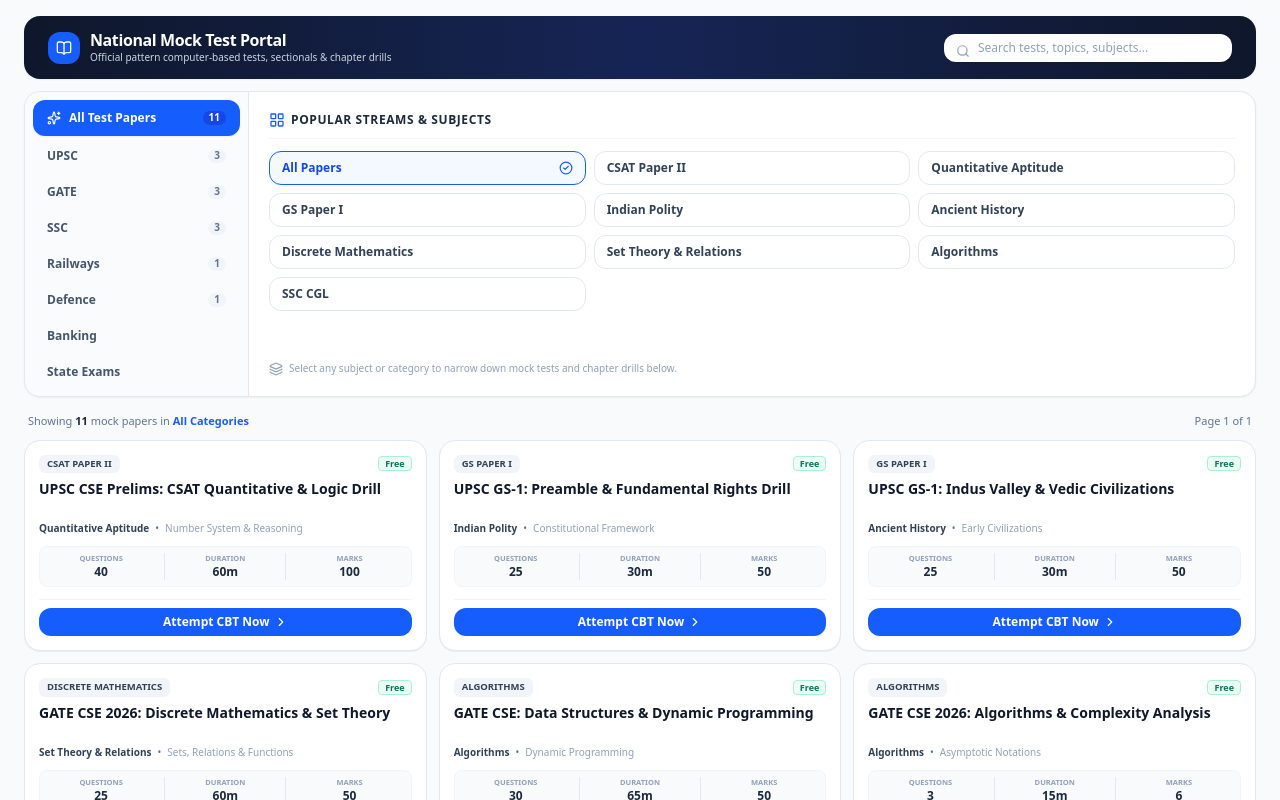
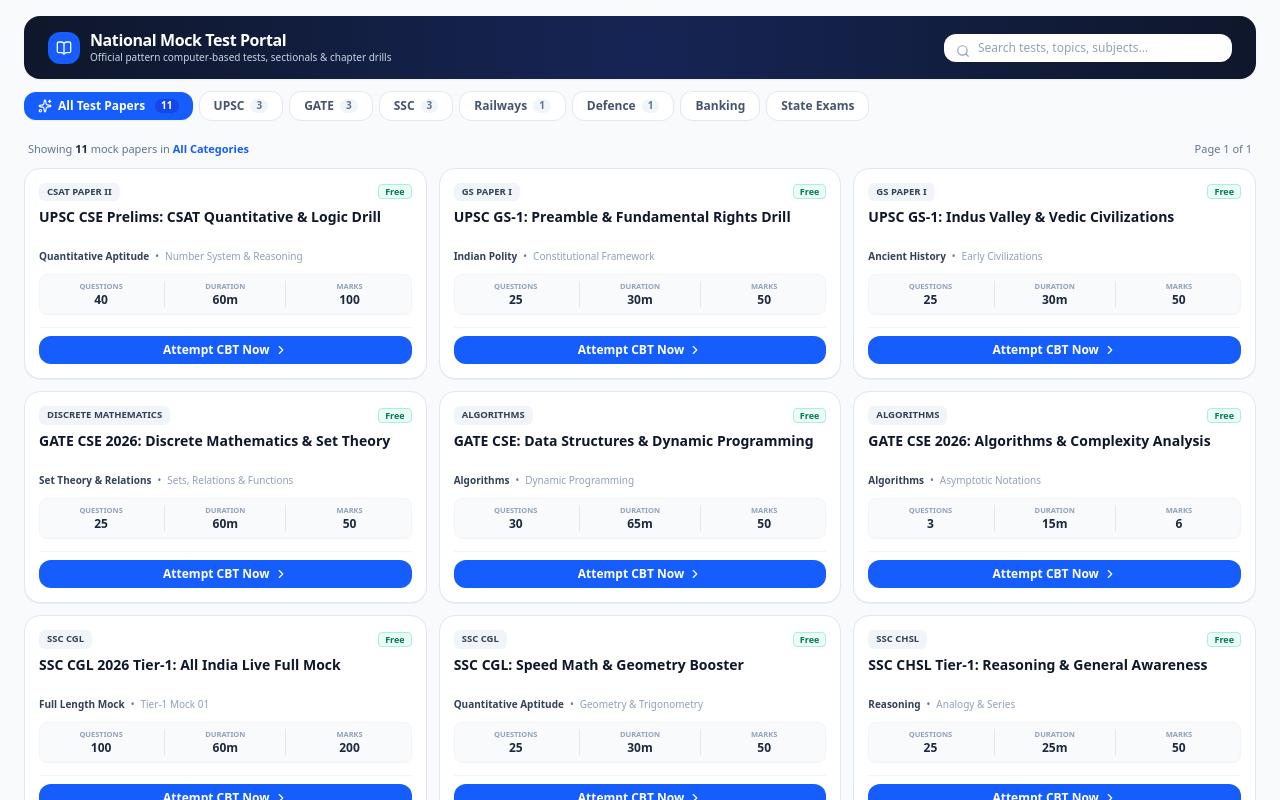
Before and after one commit to itsp-technology/test-portal, a Next.js app: page / in a window 1280 px wide. Shown: the top 800 px of the page. Built offline with nearby package versions, Linux system fonts and the light colour scheme.

Commit message:
without error fix update

```diff
--- a/src/app/page.tsx
+++ b/src/app/page.tsx
@@ -1,43 +1,114 @@
 "use client";
 
 import React, { useState, useEffect } from "react";
+import dynamic from "next/dynamic";
 import confetti from "canvas-confetti";
 import { ExamItem, ExamResult, Question } from "@/types/exam";
 import { AVAILABLE_TESTS } from "@/data/exams";
 import { parseMarkdownQuestions } from "@/utils/markdownParser";
-import { HomePage } from "@/components/HomePage";
 import { CBTExamEngine } from "@/components/CBTExamEngine";
 import { Scorecard } from "@/components/Scorecard";
 import { ErrorScreen } from "@/components/ErrorScreen";
 import { Loader2 } from "lucide-react";
 
+const HomePage = dynamic(
+  () => import("@/components/HomePage").then((mod) => mod.HomePage),
+  {
+    ssr: false,
+    loading: () => <div className="min-h-screen bg-[#f8fafc]" />,
+  }
+);
+
 export default function App() {
-  const [activeScreen, setActiveScreen] = useState<"home" | "cbt" | "result">("home");
-  const [selectedExam, setSelectedExam] = useState<ExamItem | null>(null);
-  const [questions, setQuestions] = useState<Question[]>([]);
-  const [loading, setLoading] = useState<boolean>(false);
+  const [selectedExam, setSelectedExam] = useState<ExamItem | null>(() => {
+    if (typeof window !== "undefined") {
+      const savedId = localStorage.getItem("cbt_active_exam_id");
+      return savedId ? AVAILABLE_TESTS.find((e) => e.id === savedId) || null : null;
+    }
+    return null;
+  });
+
+  const [questions, setQuestions] = useState<Question[]>(() => {
+    if (typeof window !== "undefined") {
+      const savedId = localStorage.getItem("cbt_active_exam_id");
+      if (savedId) {
+        const cached = localStorage.getItem(`cbt_cached_q_${savedId}`);
+        if (cached) {
+          try {
+            return JSON.parse(cached);
+          } catch {
+            return [];
+          }
+        }
+      }
+    }
+    return [];
+  });
+
+  const [activeScreen, setActiveScreen] = useState<"home" | "cbt" | "result">(() => {
+    if (typeof window !== "undefined") {
+      const savedId = localStorage.getItem("cbt_active_exam_id");
+      const cached = savedId ? localStorage.getItem(`cbt_cached_q_${savedId}`) : null;
+      if (savedId && cached) return "cbt";
+    }
+    return "home";
+  });
+
+  // Derived initial loading state: only true if active exam exists without cached questions
+  const [loading, setLoading] = useState<boolean>(() => {
+    if (typeof window !== "undefined") {
+      const savedId = localStorage.getItem("cbt_active_exam_id");
+      const cached = savedId ? localStorage.getItem(`cbt_cached_q_${savedId}`) : null;
+      return Boolean(savedId && !cached);
+    }
+    return false;
+  });
+
   const [errorMessage, setErrorMessage] = useState<string | null>(null);
   const [userAnswers, setUserAnswers] = useState<Record<number, string[]>>({});
 
-  // Restore session if user refreshed the browser
+  // Fetch questions if exam ID was restored on refresh but questions weren't cached yet
   useEffect(() => {
-    if (typeof window === "undefined") return;
+    if (!selectedExam || questions.length > 0) return;
 
-    const savedExamId = localStorage.getItem("cbt_active_exam_id");
-    if (!savedExamId) return;
+    let isMounted = true;
 
-    const matched = AVAILABLE_TESTS.find((e) => e.id === savedExamId);
-    if (matched) {
-      loadExamPaper(matched);
-    }
-  }, []);
+    const fetchPaper = async () => {
+      try {
+        const res = await fetch(`/tests/${selectedExam.id}.md`);
+        if (!res.ok) throw new Error("Could not reload test questions.");
+        const text = await res.text();
+        const parsed = parseMarkdownQuestions(text);
+
+        if (isMounted && parsed.length > 0) {
+          localStorage.setItem(`cbt_cached_q_${selectedExam.id}`, JSON.stringify(parsed));
+          setQuestions(parsed);
+          setActiveScreen("cbt");
+        }
+      } catch (err: unknown) {
+        if (isMounted) {
+          const msg = err instanceof Error ? err.message : "Error restoring exam session.";
+          setErrorMessage(msg);
+        }
+      } finally {
+        if (isMounted) {
+          setLoading(false);
+        }
+      }
+    };
+
+    fetchPaper();
+
+    return () => {
+      isMounted = false;
+    };
+  }, [selectedExam, questions.length]);
 
   const loadExamPaper = async (exam: ExamItem) => {
     setSelectedExam(exam);
     setLoading(true);
     setErrorMessage(null);
 
-    // Save active exam ID in storage for reload protection
     localStorage.setItem("cbt_active_exam_id", exam.id);
 
     try {
@@ -59,6 +130,7 @@
         throw new Error("This question paper is empty or improperly structured.");
       }
 
+      localStorage.setItem(`cbt_cached_q_${exam.id}`, JSON.stringify(parsed));
       setQuestions(parsed);
       setActiveScreen("cbt");
     } catch (err: unknown) {
@@ -74,6 +146,15 @@
   };
 
   const handleBackToHome = () => {
+    if (selectedExam) {
+      localStorage.removeItem(`cbt_cached_q_${selectedExam.id}`);
+      localStorage.removeItem(`cbt_exam_state_${selectedExam.id}_index`);
+      localStorage.removeItem(`cbt_exam_state_${selectedExam.id}_answers`);
+      localStorage.removeItem(`cbt_exam_state_${selectedExam.id}_nat`);
+      localStorage.removeItem(`cbt_exam_state_${selectedExam.id}_review`);
+      localStorage.removeItem(`cbt_exam_state_${selectedExam.id}_visited`);
+      localStorage.removeItem(`cbt_exam_state_${selectedExam.id}_time`);
+    }
     localStorage.removeItem("cbt_active_exam_id");
     setSelectedExam(null);
     setErrorMessage(null);
@@ -85,6 +166,9 @@
     selectedAnswers: Record<number, string[]>;
     natInputs: Record<number, string>;
   }) => {
+    if (selectedExam) {
+      localStorage.removeItem(`cbt_cached_q_${selectedExam.id}`);
+    }
     localStorage.removeItem("cbt_active_exam_id");
     setUserAnswers(data.selectedAnswers);
     setActiveScreen("result");
@@ -153,11 +237,7 @@
     );
   }
 
-  if (activeScreen === "home") {
-    return <HomePage onSelectExam={loadExamPaper} />;
-  }
-
-  if (activeScreen === "cbt" && selectedExam) {
+  if (activeScreen === "cbt" && selectedExam && questions.length > 0) {
     return (
       <CBTExamEngine
         exam={selectedExam}
@@ -183,5 +263,5 @@
     );
   }
 
-  return null;
+  return <HomePage onSelectExam={loadExamPaper} />;
 }
--- a/src/components/HomePage.tsx
+++ b/src/components/HomePage.tsx
@@ -11,7 +11,7 @@
   LayoutGrid,
   CheckCircle2,
   Sparkles,
-  Layers,
+  X,
 } from "lucide-react";
 
 interface HomePageProps {
@@ -21,29 +21,45 @@
 const ITEMS_PER_PAGE = 12;
 
 export const HomePage: React.FC<HomePageProps> = ({ onSelectExam }) => {
-  // Default to "All" so students can see all papers right away
-  const [selectedCategory, setSelectedCategory] = useState<string>("All");
-  const [selectedSubCategory, setSelectedSubCategory] = useState<string>("All");
+  // Safe initial state evaluation in client component without cascading renders in useEffect
+  const [selectedCategory, setSelectedCategory] = useState<string>(() => {
+    if (typeof window !== "undefined") {
+      return sessionStorage.getItem("portal_selected_cat") || "All";
+    }
+    return "All";
+  });
+
+  const [selectedSubCategory, setSelectedSubCategory] = useState<string>(() => {
+    if (typeof window !== "undefined") {
+      return sessionStorage.getItem("portal_selected_subcat") || "All";
+    }
+    return "All";
+  });
+
   const [searchQuery, setSearchQuery] = useState<string>("");
   const [currentPage, setCurrentPage] = useState<number>(1);
 
+  const handleCategorySelect = (cat: string) => {
+    setSelectedCategory(cat);
+    setSelectedSubCategory("All");
+    setCurrentPage(1);
+    if (typeof window !== "undefined") {
+      sessionStorage.setItem("portal_selected_cat", cat);
+      sessionStorage.setItem("portal_selected_subcat", "All");
+    }
+  };
+
+  const handleSubCategorySelect = (sub: string) => {
+    setSelectedSubCategory(sub);
+    setCurrentPage(1);
+    if (typeof window !== "undefined") {
+      sessionStorage.setItem("portal_selected_subcat", sub);
+    }
+  };
+
   const examCategories = Object.keys(CATEGORY_TAXONOMY);
+  const currentSubCategories = CATEGORY_TAXONOMY[selectedCategory] || [];
 
-  // Derive subcategory pills based on chosen exam
-  const currentSubCategories = useMemo(() => {
-    if (selectedCategory === "All") {
-      // Gather all subjects across all exams for quick filtering
-      const uniqueSubs = new Set<string>();
-      AVAILABLE_TESTS.forEach((t) => {
-        if (t.subCategory) uniqueSubs.add(t.subCategory);
-        if (t.subject) uniqueSubs.add(t.subject);
-      });
-      return Array.from(uniqueSubs).slice(0, 9);
-    }
-    return CATEGORY_TAXONOMY[selectedCategory] || [];
-  }, [selectedCategory]);
-
-  // Main filter
   const filteredTests = useMemo(() => {
     return AVAILABLE_TESTS.filter((test) => {
       const matchCategory =
@@ -72,14 +88,10 @@
     return filteredTests.slice(startIndex, startIndex + ITEMS_PER_PAGE);
   }, [filteredTests, currentPage]);
 
-  const handleCategorySelect = (cat: string) => {
-    setSelectedCategory(cat);
-    setSelectedSubCategory("All");
-    setCurrentPage(1);
-  };
+  const isSubjectBoxVisible = selectedCategory !== "All" && currentSubCategories.length > 0;
 
   return (
-    <div className="min-h-screen bg-[#f8fafc] text-slate-800">
+    <div className="min-h-screen bg-[#f8fafc] text-slate-800" suppressHydrationWarning>
       <main className="max-w-7xl mx-auto px-3 sm:px-6 py-4">
         {/* Top Header Bar */}
         <div className="bg-gradient-to-r from-slate-900 via-blue-950 to-slate-900 text-white rounded-2xl px-4 py-3 sm:px-6 sm:py-3.5 shadow-xs mb-3 flex flex-col sm:flex-row sm:items-center justify-between gap-2.5">
@@ -112,103 +124,90 @@
           </div>
         </div>
 
-        {/* Sidebar + Subject Grid Selection Panel */}
-        <div className="bg-white border border-slate-200 rounded-2xl shadow-xs overflow-hidden mb-4 flex flex-col md:flex-row min-h-[220px]">
-          {/* Left Vertical Category List */}
-          <div className="w-full md:w-56 border-b md:border-b-0 md:border-r border-slate-200 bg-slate-50/70 p-2 flex md:flex-col gap-1 overflow-x-auto md:overflow-x-visible scrollbar-none">
-            {/* 1. All Test Papers Option */}
+        {/* Horizontal Category Pill Bar */}
+        <div className="flex items-center gap-1.5 overflow-x-auto pb-2 mb-3 scrollbar-none">
           <button
+            suppressHydrationWarning
             onClick={() => handleCategorySelect("All")}
-              className={`w-full text-left px-3.5 py-2.5 rounded-xl text-xs font-black transition flex items-center justify-between cursor-pointer whitespace-nowrap ${
+            className={`px-3.5 py-1.5 rounded-xl text-xs font-black transition flex items-center gap-1.5 whitespace-nowrap cursor-pointer ${
               selectedCategory === "All"
                 ? "bg-blue-600 text-white shadow-xs"
-                  : "text-slate-700 hover:bg-slate-200/70 hover:text-slate-900"
+                : "bg-white text-slate-700 hover:bg-slate-100 border border-slate-200"
             }`}
           >
-              <div className="flex items-center gap-2">
             <Sparkles className="w-3.5 h-3.5" />
             <span>All Test Papers</span>
-              </div>
             <span
-                className={`text-[10px] px-1.5 py-0.2 rounded-full font-bold ${
+              className={`text-[10px] px-1.5 py-0.2 rounded-full font-bold ml-1 ${
                 selectedCategory === "All"
                   ? "bg-blue-700 text-white"
-                    : "bg-slate-200 text-slate-600"
+                  : "bg-slate-100 text-slate-600"
               }`}
             >
               {AVAILABLE_TESTS.length}
             </span>
           </button>
 
-            {/* Exam Categories */}
           {examCategories.map((cat) => {
             const isActive = selectedCategory === cat;
             const count = AVAILABLE_TESTS.filter((t) => t.category === cat).length;
             return (
               <button
+                suppressHydrationWarning
                 key={cat}
                 onClick={() => handleCategorySelect(cat)}
-                  className={`w-full text-left px-3.5 py-2 rounded-xl text-xs font-bold transition flex items-center justify-between cursor-pointer whitespace-nowrap ${
+                className={`px-3.5 py-1.5 rounded-xl text-xs font-bold transition flex items-center gap-1.5 whitespace-nowrap cursor-pointer ${
                   isActive
-                      ? "bg-white text-blue-600 shadow-xs border-l-4 border-blue-600"
-                      : "text-slate-600 hover:bg-slate-100 hover:text-slate-900"
+                    ? "bg-slate-900 text-white shadow-xs"
+                    : "bg-white text-slate-600 hover:bg-slate-100 border border-slate-200"
                 }`}
               >
                 <span>{cat}</span>
-                  <div className="flex items-center gap-1.5">
                 {count > 0 && (
-                      <span className="text-[10px] px-1.5 py-0.2 rounded-full bg-slate-100 text-slate-500 font-semibold">
+                  <span
+                    className={`text-[10px] px-1.5 py-0.2 rounded-full font-semibold ${
+                      isActive ? "bg-slate-800 text-slate-200" : "bg-slate-100 text-slate-500"
+                    }`}
+                  >
                     {count}
                   </span>
                 )}
-                    {isActive && (
-                      <ChevronRight className="w-3.5 h-3.5 hidden md:block text-blue-600" />
-                    )}
-                  </div>
               </button>
             );
           })}
         </div>
 
-          {/* Right Sub-Category / Stream Options Box */}
-          <div className="flex-1 p-4 sm:p-5 flex flex-col justify-between">
-            <div>
+        {/* Sub-Category/Stream Options Box */}
+        {isSubjectBoxVisible && (
+          <div className="bg-white border border-blue-200/80 rounded-2xl p-4 sm:p-5 shadow-xs mb-4 animate-in fade-in slide-in-from-top-2 duration-150">
             <div className="flex items-center justify-between border-b border-slate-100 pb-2.5 mb-3">
               <div className="flex items-center gap-1.5">
                 <LayoutGrid className="w-4 h-4 text-blue-600" />
                 <h2 className="text-xs font-black uppercase tracking-wider text-slate-800">
-                    {selectedCategory === "All"
-                      ? "Popular Streams & Subjects"
-                      : `${selectedCategory} Subjects & Streams`}
+                  {selectedCategory} Subjects & Streams
                 </h2>
               </div>
-                {selectedSubCategory !== "All" && (
               <button
-                    onClick={() => {
-                      setSelectedSubCategory("All");
-                      setCurrentPage(1);
-                    }}
-                    className="text-[11px] font-bold text-blue-600 hover:underline cursor-pointer"
+                suppressHydrationWarning
+                onClick={() => handleCategorySelect("All")}
+                className="p-1 rounded-lg text-slate-400 hover:text-slate-700 hover:bg-slate-100 transition cursor-pointer flex items-center gap-1 text-[11px] font-bold"
+                title="Close filter"
               >
-                    Reset to All {selectedCategory} Papers
+                <X className="w-3.5 h-3.5" /> Close Filter
               </button>
-                )}
             </div>
 
-              {/* 3-Column Subcategory Options */}
-              <div className="grid grid-cols-2 sm:grid-cols-3 gap-2">
+            <div className="grid grid-cols-2 sm:grid-cols-3 md:grid-cols-4 gap-2">
               <button
-                  onClick={() => {
-                    setSelectedSubCategory("All");
-                    setCurrentPage(1);
-                  }}
+                suppressHydrationWarning
+                onClick={() => handleSubCategorySelect("All")}
                 className={`px-3 py-2 rounded-xl text-xs font-semibold text-left transition border cursor-pointer flex items-center justify-between ${
                   selectedSubCategory === "All"
                     ? "border-blue-600 bg-blue-50/70 text-blue-700 font-bold"
                     : "border-slate-200 bg-white text-slate-700 hover:bg-slate-50"
                 }`}
               >
-                  <span>All Papers</span>
+                <span>All {selectedCategory} Papers</span>
                 {selectedSubCategory === "All" && (
                   <CheckCircle2 className="w-3.5 h-3.5 text-blue-600 shrink-0" />
                 )}
@@ -218,11 +217,9 @@
                 const isSelected = selectedSubCategory === sub;
                 return (
                   <button
+                    suppressHydrationWarning
                     key={sub}
-                      onClick={() => {
-                        setSelectedSubCategory(sub);
-                        setCurrentPage(1);
-                      }}
+                    onClick={() => handleSubCategorySelect(sub)}
                     className={`px-3 py-2 rounded-xl text-xs font-semibold text-left transition border cursor-pointer flex items-center justify-between ${
                       isSelected
                         ? "border-blue-600 bg-blue-50/70 text-blue-700 font-bold"
@@ -238,15 +235,7 @@
               })}
             </div>
           </div>
-
-            <div className="flex items-center gap-1.5 text-[10px] text-slate-400 font-medium mt-3">
-              <Layers className="w-3.5 h-3.5 text-slate-400" />
-              <span>
-                Select any subject or category to narrow down mock tests and chapter drills below.
-              </span>
-            </div>
-          </div>
-        </div>
+        )}
 
         {/* Results Metadata */}
         <div className="flex items-center justify-between text-[11px] text-slate-500 font-medium mb-2.5 px-1">
@@ -313,6 +302,7 @@
 
                 <div className="mt-3 pt-2 border-t border-slate-100">
                   <button
+                    suppressHydrationWarning
                     onClick={() => onSelectExam(test)}
                     className="w-full bg-blue-600 hover:bg-blue-700 active:scale-98 text-white font-bold py-1.5 px-3 rounded-xl text-xs flex items-center justify-center gap-1 transition cursor-pointer"
                   >
@@ -324,14 +314,15 @@
           </div>
         ) : (
           <div className="bg-white border border-slate-200 rounded-2xl p-12 text-center text-slate-400 text-xs">
-            No mock test papers found for this selection. Try selecting &quot;All Papers&quot; or clearing your search.
+            No mock test papers found for this selection. Try selecting another stream or clearing the search.
           </div>
         )}
 
-        {/* Pagination Bar */}
+        {/* Pagination Controls */}
         {totalPages > 1 && (
           <div className="flex items-center justify-center gap-1 mt-5 mb-2">
             <button
+              suppressHydrationWarning
               onClick={() => setCurrentPage((prev) => Math.max(1, prev - 1))}
               disabled={currentPage === 1}
               className="p-1.5 border border-slate-200 rounded-lg bg-white text-slate-600 disabled:opacity-40 hover:bg-slate-50 transition cursor-pointer"
@@ -342,6 +333,7 @@
 
             {Array.from({ length: totalPages }, (_, i) => i + 1).map((page) => (
               <button
+                suppressHydrationWarning
                 key={page}
                 onClick={() => setCurrentPage(page)}
                 className={`h-7 w-7 rounded-lg text-xs font-bold transition cursor-pointer ${
@@ -355,12 +347,13 @@
             ))}
 
             <button
+              suppressHydrationWarning
               onClick={() => setCurrentPage((prev) => Math.min(totalPages, prev + 1))}
               disabled={currentPage === totalPages}
               className="p-1.5 border border-slate-200 rounded-lg bg-white text-slate-600 disabled:opacity-40 hover:bg-slate-50 transition cursor-pointer"
               aria-label="Next Page"
             >
-              <ChevronRight className="w-3.5 h-3.5" />
+              <ChevronRight className="w-4 h-4" />
             </button>
           </div>
         )}
```
Also changed, not shown: src/components/CBTExamEngine.tsx (+17 -10 lines). Lines whose indentation alone changed are shown as unchanged.
